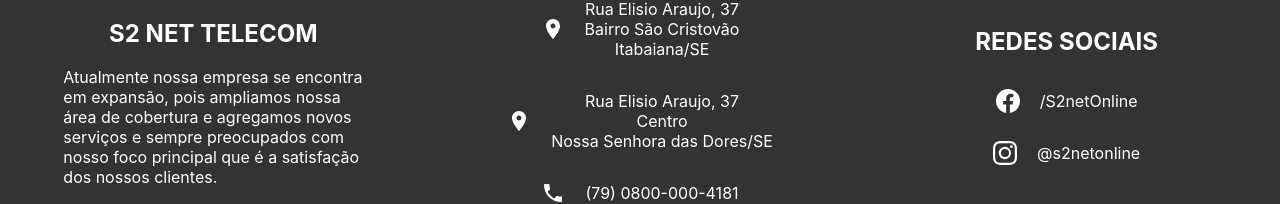
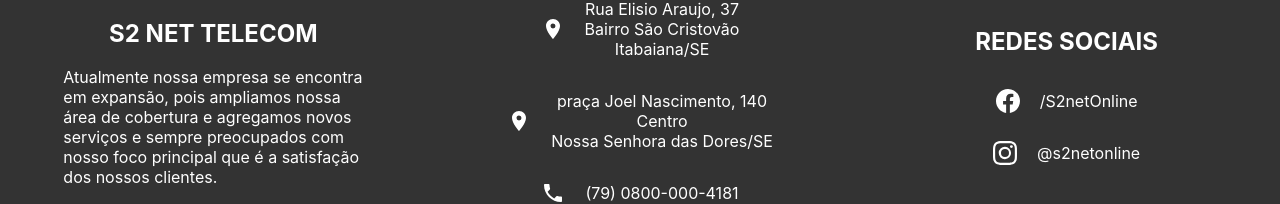
Before and after one commit to OverlinkSolutions/s2net.landingpage, a React (Create React App) app: page / in a window 1280 px wide. Shown: the part 4012-4216 px from the top of the page. Built offline with nearby package versions, Linux system fonts and the light colour scheme; a web font is replaced by a local one.

Commit message:
change address Dores

```diff
--- a/src/components/Footer/index.tsx
+++ b/src/components/Footer/index.tsx
@@ -32,7 +32,7 @@
           <div id={footer.contact}>
             <MdLocationOn className={footer.icon}/>
             <p style={{ textAlign: "center" }} onClick={() => window.open("https://maps.app.goo.gl/A65QqU6evaVxhBA86","_blank")}>
-              Rua Elisio Araujo, 37
+             praça Joel Nascimento, 140
               <br />
               Centro
               <br />
```
Also changed, not shown: 8 other files (tests, documents, lock files or other folders).
